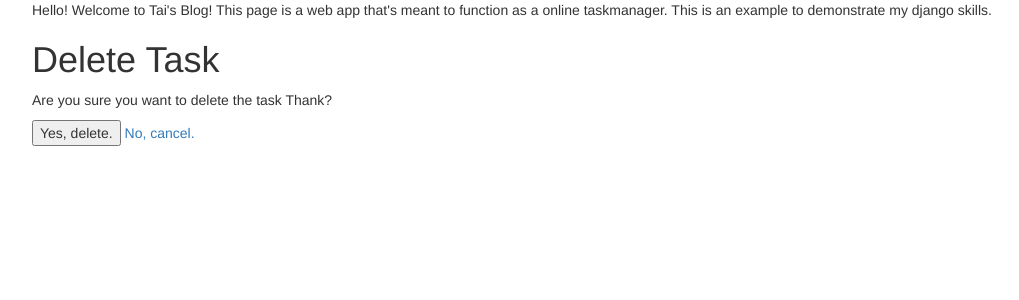
After one commit to taiChantarungsee/django_tasks_app, a Django app: template tasks/templates/tasks/delete_task.html in a window 1280 px wide. The commit adds this page. Shown: the top 300 px of the page, without its empty margins (38-1057 px from the left). Run offline with Django 3.2, Linux system fonts and the light colour scheme; the template is opened without the code that fills it: values that come from a table or form of the project are taken from there, others are empty; data comes from the database, SQL or seed files in the repository; some libraries are stand-ins or nearby versions.

Commit message:
Worked on delete function and more refactoring.

```diff
--- /dev/null
+++ b/tasks/templates/tasks/delete_task.html
@@ -0,0 +1,14 @@
+{% extends "base.html" %}
+{% block content %}
+
+<h1>Delete Task</h1>
+
+<p>Are you sure you want to delete the task {{ task }}?</p>
+
+<form action="{% url "task_delete" pk=task.pk %}" method="POST">
+  {% csrf_token %}
+  <input type="submit" value="Yes, delete." />
+  <a href="{% url "main" %}">No, cancel.</a>
+</form>
+
+{% endblock %}
--- a/tasks/urls.py
+++ b/tasks/urls.py
@@ -7,5 +7,6 @@ urlpatterns = [
 	# and while I'm at it review the old code to get the django skills back up. Then all will be ready.
     url(r'^$', views.task_list, name='main'),
     url(r'^task/(?P<pk>\d+)/edit/$', views.task_edit, name='task_edit'),
-    url(r'^task/(?P<pk>\d+)/delete/$', views.task_delete, name='task_delete'),
+    url(r'^delete/(?P<pk>\d+)/$', views.TaskDelete.as_view(),
+        name='task_delete',),
 ]
```
Also changed, not shown: tasks/templates/tasks/main.html (+7 -2 lines), tasks/views.py (+16 -3 lines), 2 other files.
